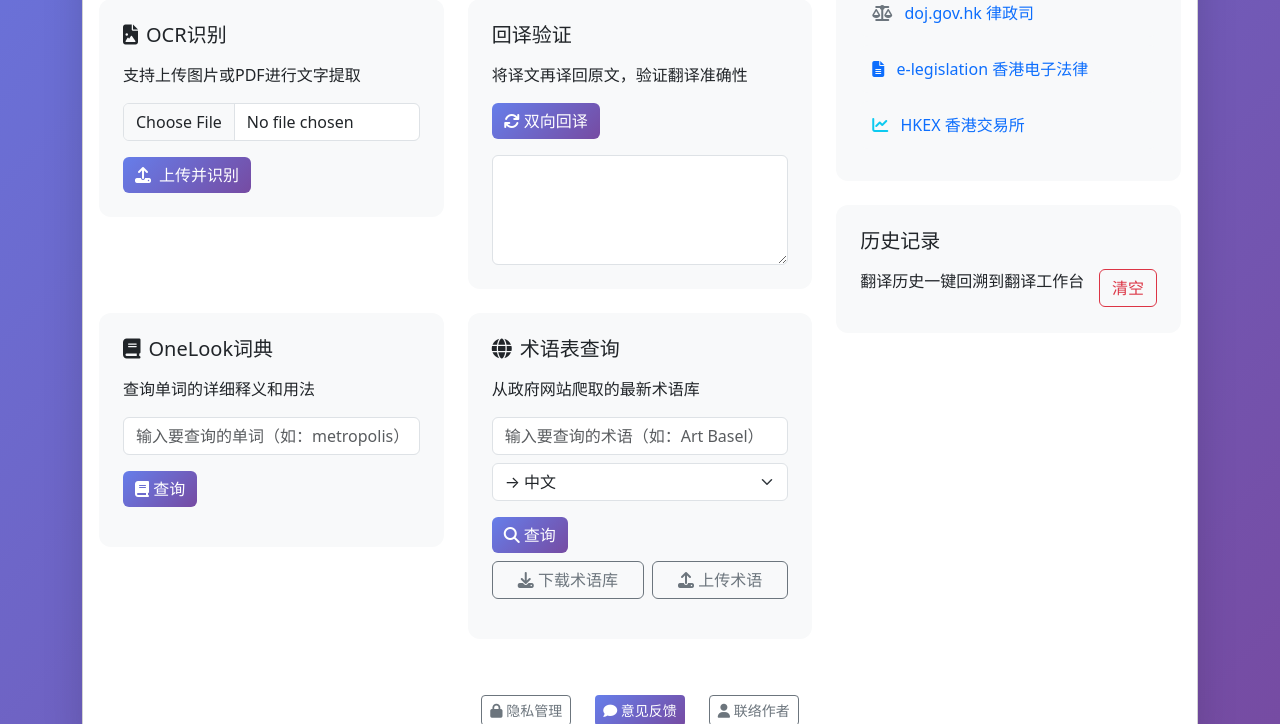
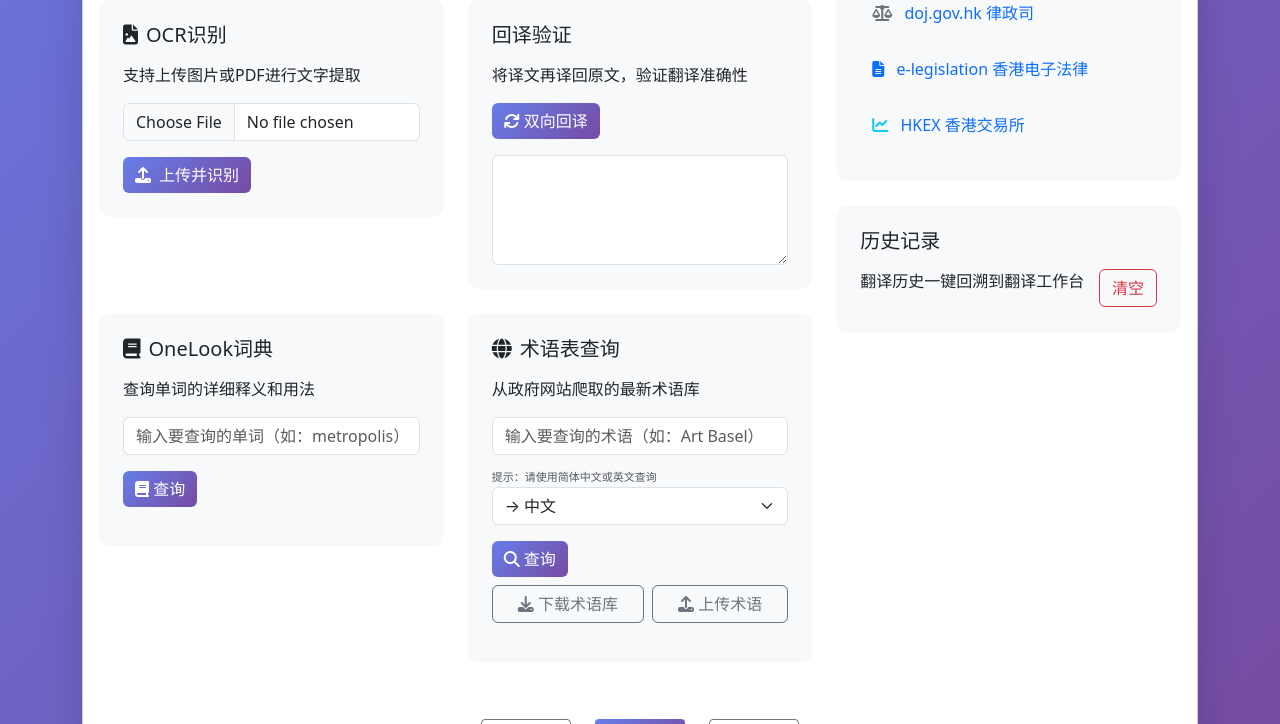
Before and after one commit to Sonia-Ye/gba-transpilot, a Flask app: page / in a window 1280 px wide. Shown: the part 711-1435 px from the top of the page. Run offline with Flask 3, Linux system fonts and the light colour scheme; some libraries are stand-ins or nearby versions.

Commit message:
Add glossary search hint: use simplified Chinese or English

```diff
--- a/templates/index.html
+++ b/templates/index.html
@@ -675,6 +675,7 @@
                                                     <p class="text-gray-500 text-sm mb-3">从政府网站爬取的最新术语库</p>
 
                                                     <input type="text" id="glossaryQuery" class="form-control mb-2" placeholder="输入要查询的术语（如：Art Basel）">
+                                                    <small class="text-muted" style="font-size:11px;">提示：请使用简体中文或英文查询</small>
 
                                                     <select id="glossaryTargetLang" class="form-select mb-3">
 
```
